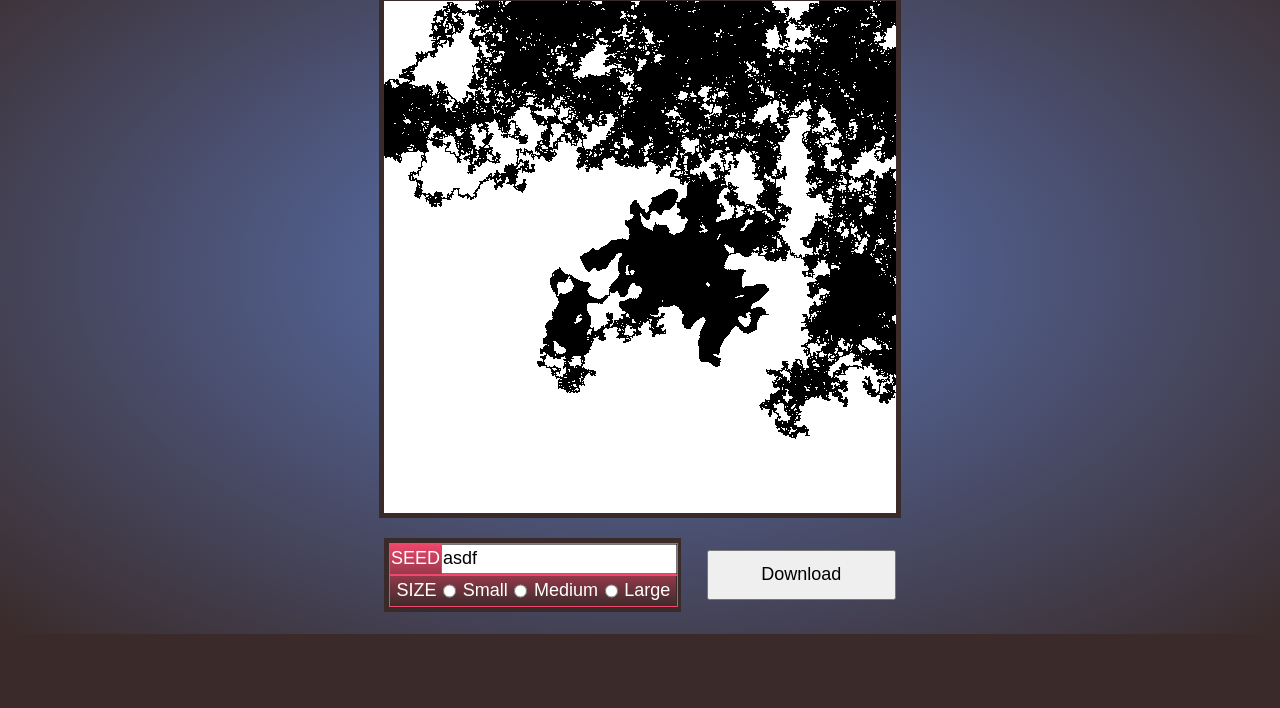
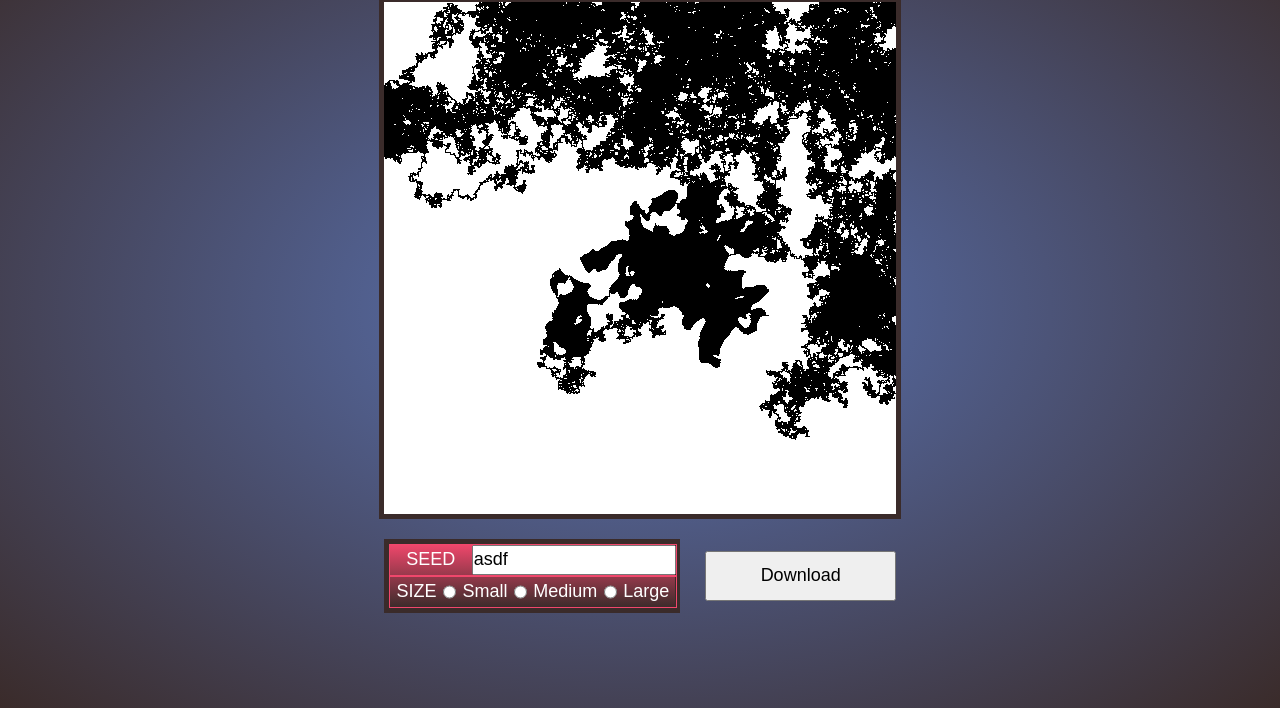
Before and after one commit to nicholasleexyz/ncas, a website with bundled scripts: page javascript_version/index.html in a window 1280 px wide. Shown: the part 92-800 px from the top of the page. Built offline with nearby package versions, Linux system fonts and the light colour scheme.

Commit message:
small styling adjustments

```diff
--- a/javascript_version/main.css
+++ b/javascript_version/main.css
@@ -68,11 +68,17 @@ canvas {
     background-color: blue;
 }
 
+input[type=text] {
+    width: 200px;
+}
+
 #content {
     display: flex;
     flex-flow: column nowrap;
     align-items: center;
-
+    /* height: 100vh; */
+    height: 100%;
+    min-height: 800px;
     width: 1280px;
     background: radial-gradient(#5B76B9, #3A2B2A);
 }
```
